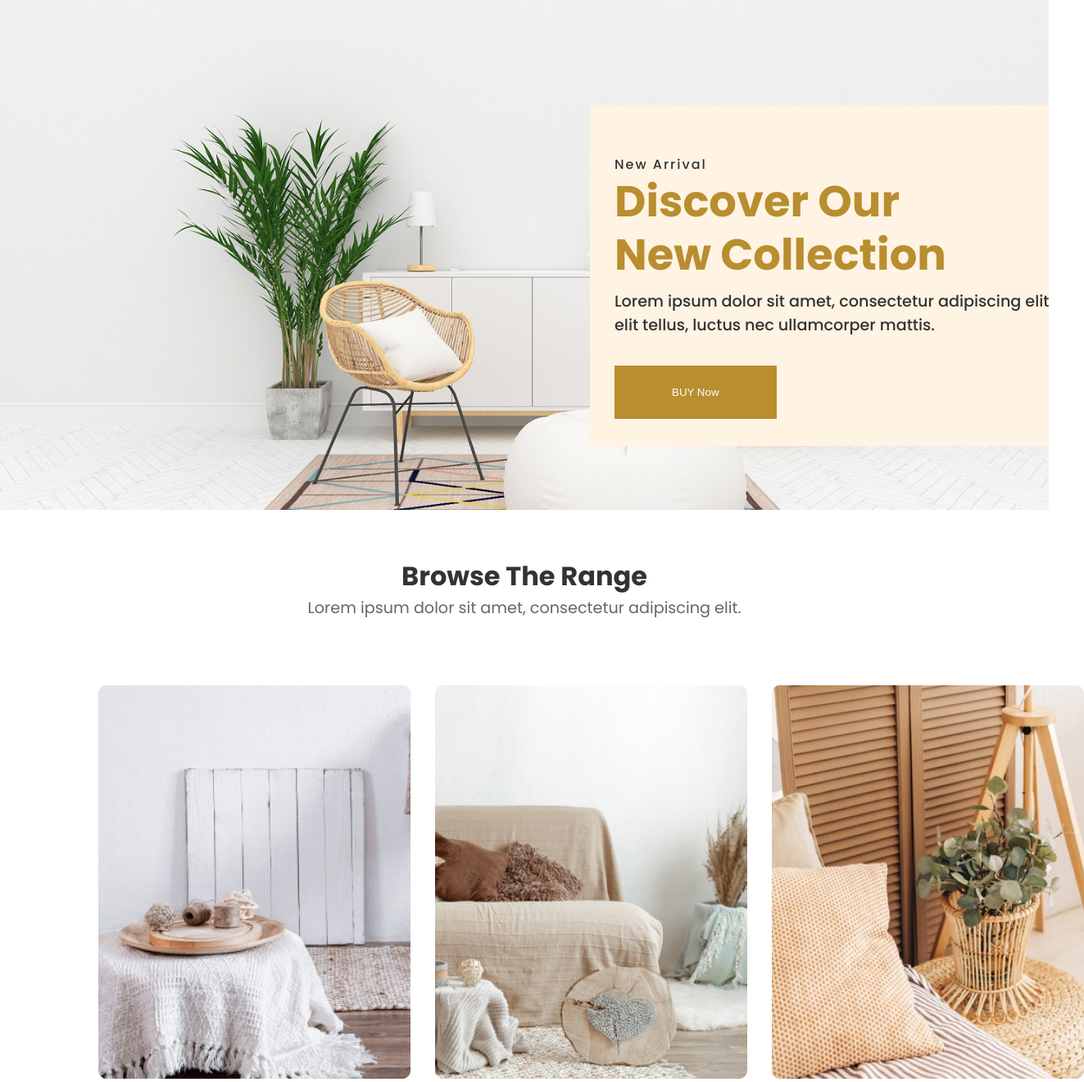
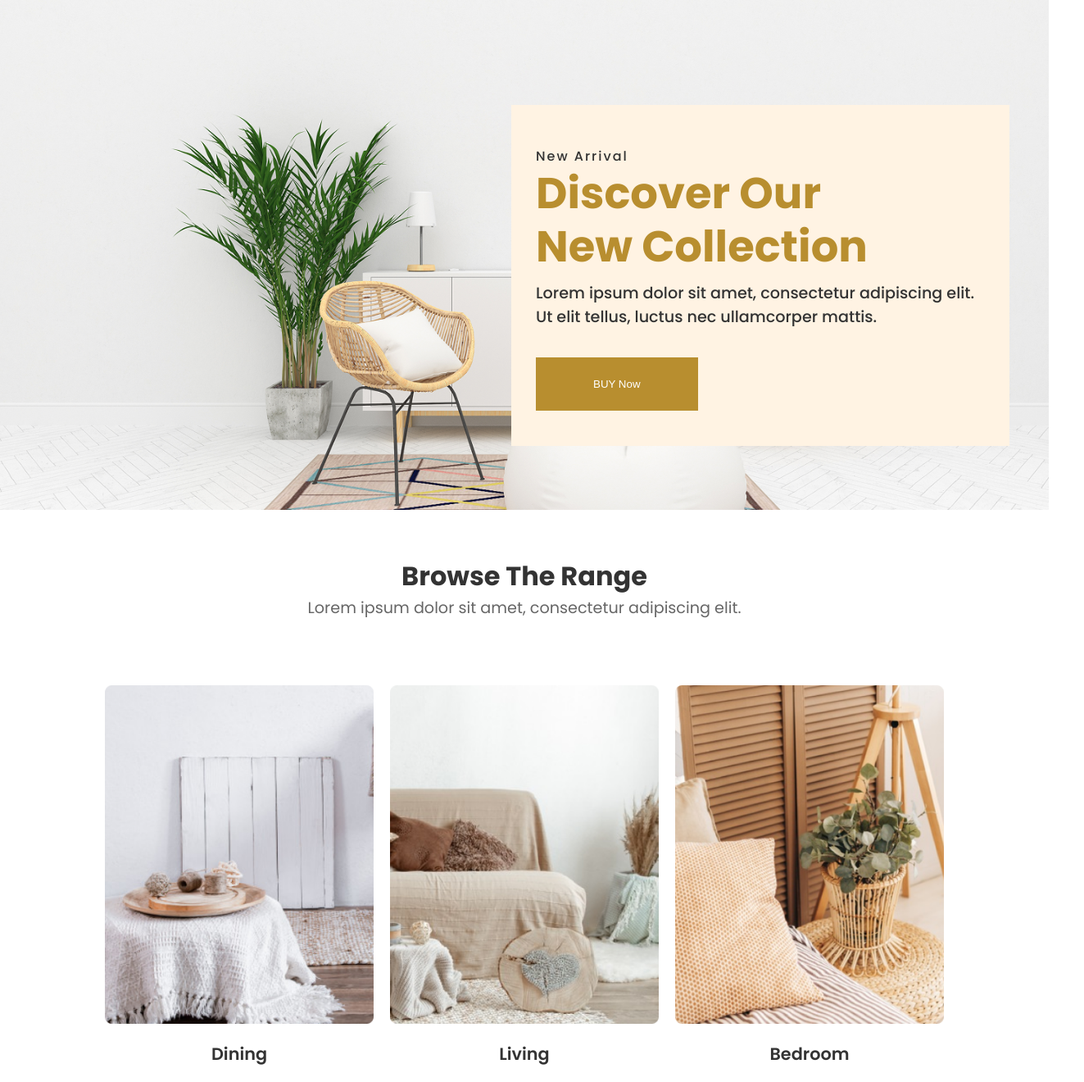
Before and after one commit to tanvir687/assignment-01-Furniture, a plain HTML site: page index.html in a window 1280 px wide. Shown: the part 80-1400 px from the top of the page at 82% size, 1323 px wide, since content can reach past the window. Drawn offline with nearby package versions, Linux system fonts and the light colour scheme.

Commit message:
some edit to responsive clear header and range section

```diff
--- a/index.html
+++ b/index.html
@@ -78,6 +78,7 @@
             <p class="range-pera">Lorem ipsum dolor sit amet, consectetur adipiscing elit.</p>
           </div>
           <div class="range-carts">
+           <div class="range-cart">
             <div class="cart-01">
               <img src="./images/cart-01.png" alt="furniture">
               <h4 class="cart-heading">Dining</h4>
@@ -90,6 +91,7 @@
               <img src="./images/cart-03.png" alt="furniture">
               <h4 class="cart-heading">Bedroom</h4>
             </div>
+           </div>
           </div>
         </div>
       </div>
--- a/style.css
+++ b/style.css
@@ -66,13 +66,13 @@ body {
   }
 .hero-content {
   background-color: rgba(255, 243, 227, 1);
-  padding: 60px 35px 30px 30px;
-  width: 40rem;
+  padding: 50px 35px 0px 30px;
+  width: 38rem;
   height: 26rem;
   position: absolute;
   z-index: 1;
   top: 9rem;
-  left: 45rem;
+  left: 39rem;
 }
 
 .hero-secondary-heading {
@@ -106,6 +106,13 @@ body {
 /* hero part end */
 
 /* range part start  */
+.range-area{
+    width: 100%;
+}
+.range{
+    width: 80%;
+    margin: 0 auto;
+}
 .range-content{
     text-align: center;
     padding: 50px 0px;
@@ -122,14 +129,19 @@ body {
     color: rgba(102, 102, 102, 1);
     padding-bottom: 30px;
 }
-.range-carts{
+
+.range-cart{
     display: flex;
     justify-content: space-between;
-    margin: 0rem 7.5rem;
-    gap: 30px;
+    gap: 20px;
     border-radius: 0px;
 }
 
+.cart-01 img,
+.cart-02 img,
+.cart-03 img{
+    width: 100%;
+}
 .cart-heading{
     text-align: center;
     line-height: 60px;
@@ -224,10 +236,9 @@ body {
     width: 320px;
     margin: 0 auto;
 }
-.range-carts{
+.range-cart{
     display: flex;
     flex-direction: column;
-    margin: 0rem 0rem;
     align-items: center;
     justify-content: center;
 
@@ -241,9 +252,7 @@ body {
     margin: 0;
     overflow: hidden;
     width: 300px;
-
 }
-
   /* range part end */
 }
 
```
